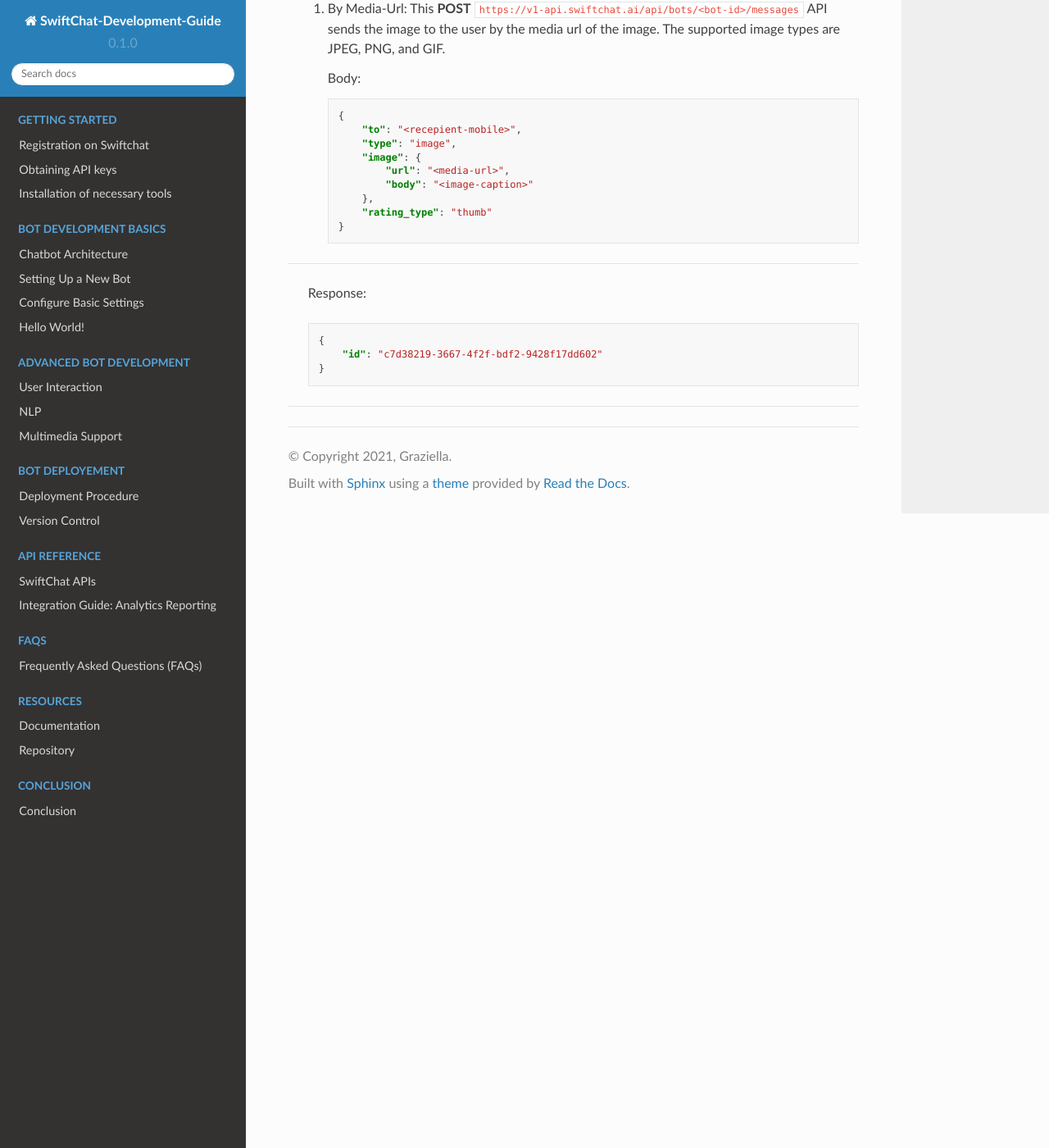
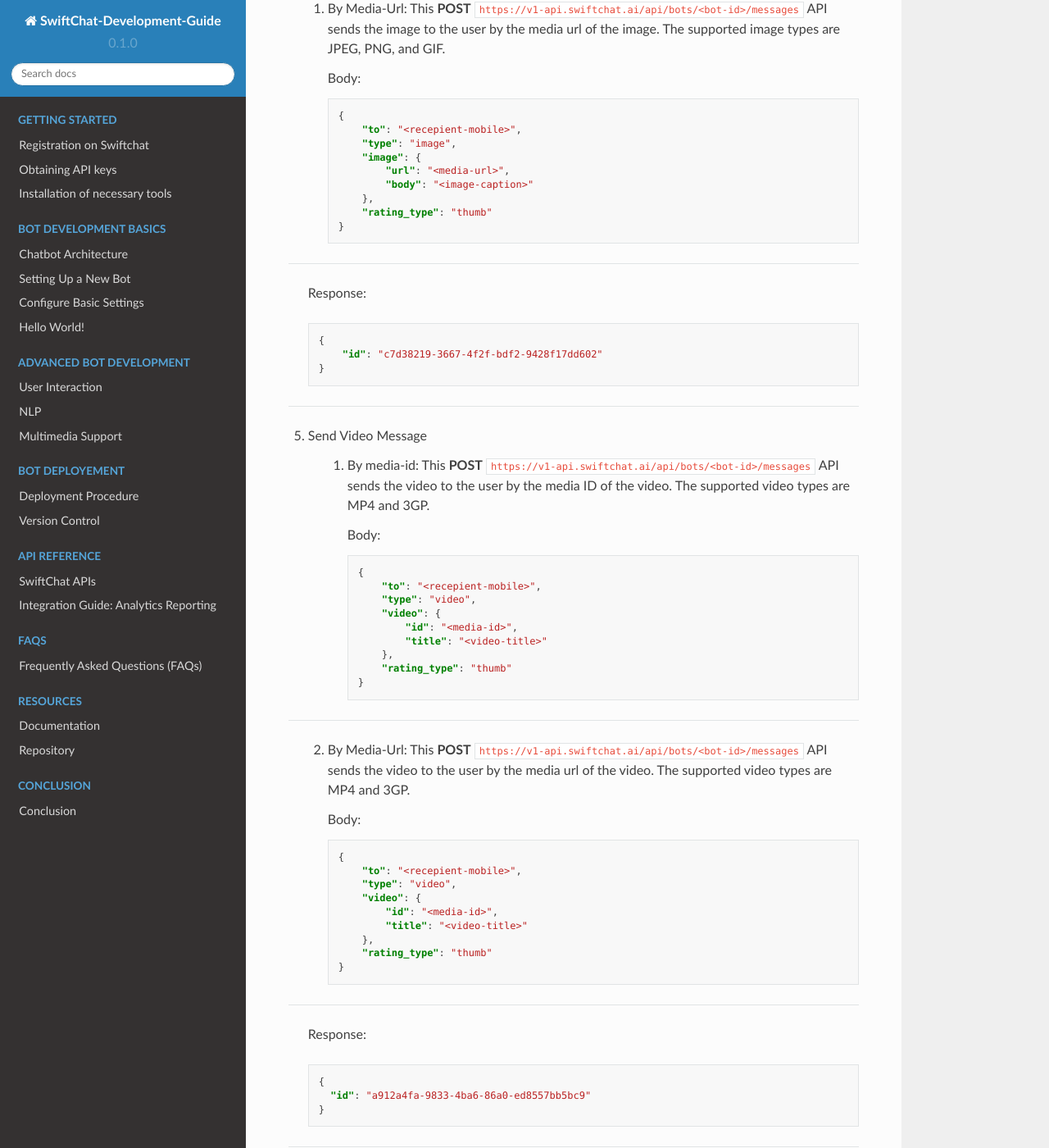
Before and after one commit to Priyanka-sharma181/Chatbot-Development-Guide, a Sphinx documentation site: the page built from docs/source/messages_api.rst, in a window 1280 px wide and 1400 px high, scrolled down 2118 px. Shown: the whole window at 82% size. Built offline with Sphinx 7.4.7 and the Read the Docs theme 2.0.0, drawn with Linux system fonts in a browser that asks for light colours.

Commit message:
message APIs

```diff
--- a/docs/source/messages_api.rst
+++ b/docs/source/messages_api.rst
@@ -124,3 +124,49 @@ The SwiftChat Message API enables developers to interact with users through vari
         }
 
 ----------------------------
+
+5. Send Video Message
+
+    1. By media-id: This **POST** ``https://v1-api.swiftchat.ai/api/bots/<bot-id>/messages`` API sends the video to the user by the media ID of the video. The supported video types are MP4 and 3GP.
+
+       Body:
+
+       .. code-block:: json
+
+        {
+            "to": "<recepient-mobile>",
+            "type": "video",
+            "video": {
+                "id": "<media-id>",
+                "title": "<video-title>"
+            },
+            "rating_type": "thumb"
+        }
+----------------------------------------
+
+    2. By Media-Url: This **POST** ``https://v1-api.swiftchat.ai/api/bots/<bot-id>/messages`` API sends the video to the user by the media url of the video. The supported video types are MP4 and 3GP.
+
+       Body:
+
+       .. code-block:: json
+
+        {
+            "to": "<recepient-mobile>",
+            "type": "video",
+            "video": {
+                "id": "<media-id>",
+                "title": "<video-title>"
+            },
+            "rating_type": "thumb"
+        }
+---------------------------------------
+
+
+        Response:
+
+        .. code-block:: json
+
+            {
+              "id": "a912a4fa-9833-4ba6-86a0-ed8557bb5bc9"
+            }
+---------------------------------
```
